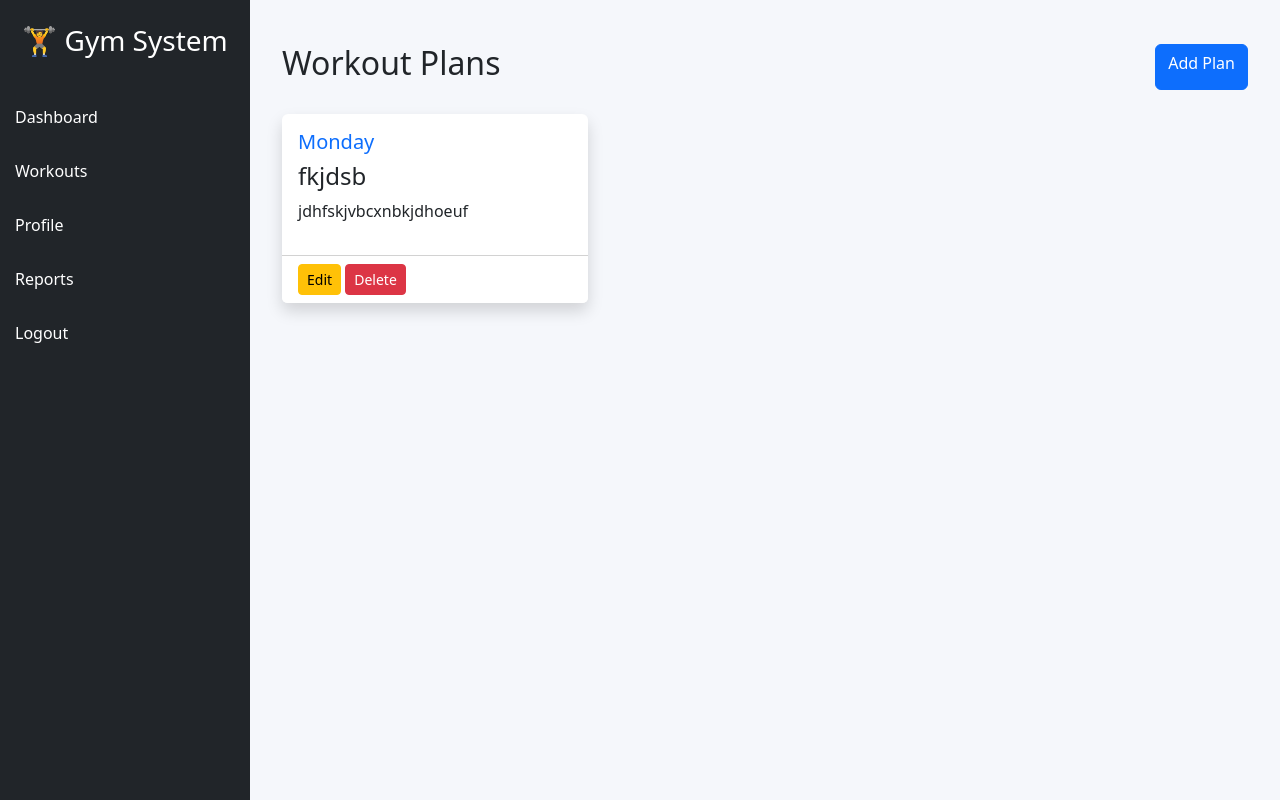
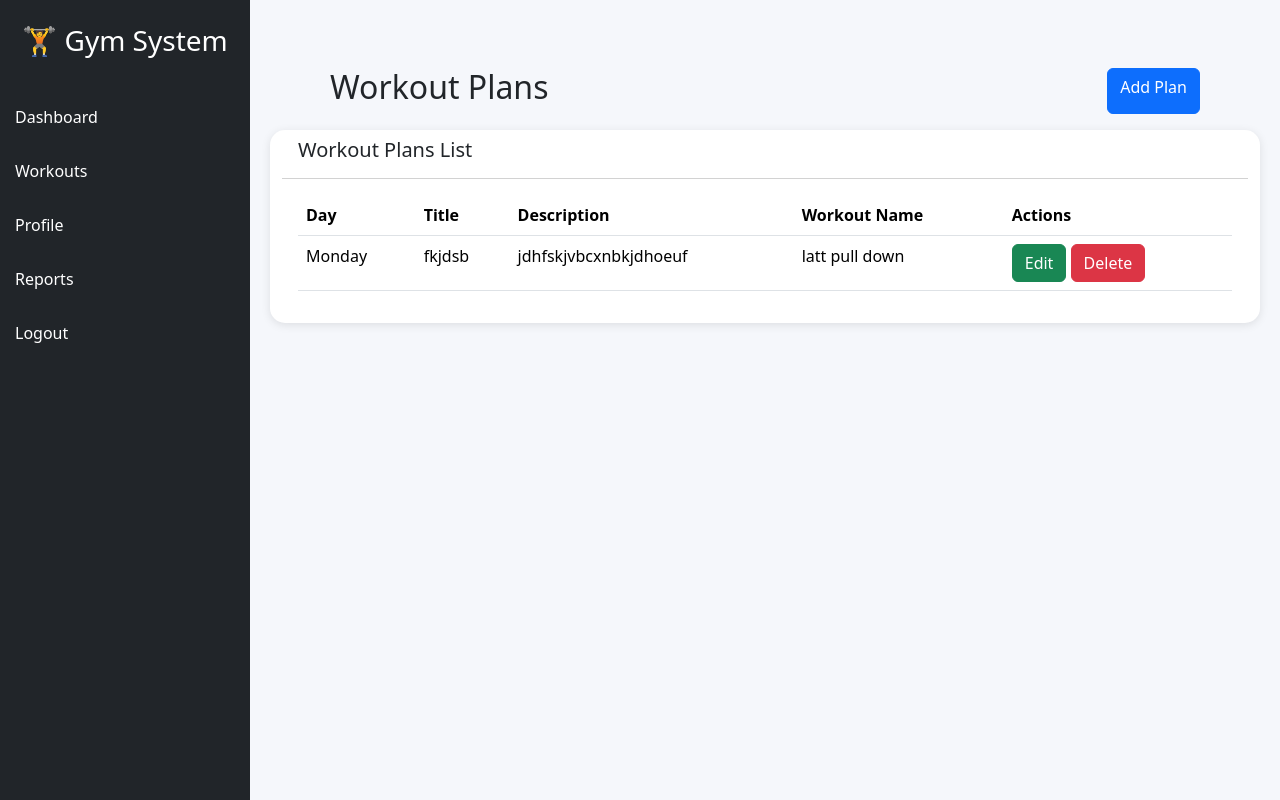
Before and after one commit to mrapannkhine0101/Gym-Project, a Django app: page /plan/list/ in a window 1280 px wide. Run offline with Django 5.2, Linux system fonts and the light colour scheme; a user stored in the database is signed in; data comes from the database, SQL or seed files in the repository; both versions use the stored data as it was after the commit.

Commit message:
added plan

```diff
--- a/templates/workout/add_workout.html
+++ b/templates/workout/add_workout.html
@@ -44,6 +44,7 @@
                 <button class="btn btn-success" type="submit">
                     Save Workout
                 </button>
+                <a href="{% url 'workout_list' %}" class="btn btn-danger">Cancel</a>
 
             </form>
 
--- a/templates/workout/edit_workout.html
+++ b/templates/workout/edit_workout.html
@@ -39,13 +39,12 @@
                     <label for="image" class="form-label">Image</label>
                     <input type="file" class="form-control" id="image" name="image" required>
                 </div> -->
-                <div class="form-control">
                      {{ form.as_p }}
-                </div>
 
                 <button class="btn btn-success" type="submit">
                     update
                 </button>
+                <a href="{% url 'workout_list' %}" class="btn btn-warning">Cancel</a>
 
             </form>
 
--- a/templates/workoutplan/plan_list.html
+++ b/templates/workoutplan/plan_list.html
@@ -4,7 +4,7 @@
 
 <div class="container mt-4">
 
-    <div class="d-flex justify-content-between mb-4">
+    <div class="d-flex justify-content-between mb-3 m-5">
         <h2>Workout Plans</h2>
 
         <a href="{% url 'add_plan' %}"
@@ -15,7 +15,7 @@
 
     <div class="row">
 
-        {% for plan in plans %}
+        <!-- {% for plan in plans %}
 
         <div class="col-md-4 mb-4">
 
@@ -63,8 +63,55 @@
 
         {% endfor %}
 
+    </div> -->
+
+
+
+    <div class="card table-card">
+
+        <div class="card-header bg-white">
+            <h5>Workout Plans List</h5>
+        </div>
+
+        <div class="card-body">
+
+            <table class="table">
+
+                <thead>
+                    <tr>
+                        <th>Day</th>
+                        <th>Title</th>
+                        <th>Description</th>
+                        <th>Workout Name</th>
+                        <th>Actions</th>
+                    </tr>
+                </thead>
+
+                <tbody>
+
+                    {% for plan in plans %}
+
+                    <tr>
+
+                        <td>{{ plan.day }}</td>
+                        <td>{{ plan.title }}</td>
+                        <td>{{ plan.description }}</td>
+                        <td>{{ plan.workout.workout_name }}</td>
+                        <td>
+                            <a href="" class="btn btn-success">Edit</a>
+                            <a href="" class="btn btn-danger">Delete</a>
+                        </td>
+                    </tr>
+
+                    {% endfor %}
+
+                </tbody>
+
+            </table>
+
+        </div>
+
     </div>
-
 </div>
 
 {% endblock %}
--- a/workout/views.py
+++ b/workout/views.py
@@ -57,30 +57,7 @@ def logout_view(request):
     logout(request)
     return redirect('login')
 
-@login_required(login_url='login')
-def workout_list(request):
-
-    query = request.GET.get('q')
-
-    workouts = Workout.objects.all()
-    category = request.GET.get('category')
-
-    if category:
-        workouts = workouts.filter(
-            category=category
-        )
-
-        if query:
-            workouts = workouts.filter(
-                Q(name__icontains=query)
-        )
-
-    return render(
-        request,
-        'workout/list.html',
-        {'workouts': workouts}
-    )
-
+# start dashboard
 @login_required(login_url='login')
 def dashboard(request):
     profile, created = Profile.objects.get_or_create(
@@ -109,7 +86,35 @@ def dashboard(request):
         'dashboard/dashboard.html',
         context
     )
+# end dashboard
 
+# start workout
+# @login_required(login_url='login')
+# def workout_list(request):
+
+#     query = request.GET.get('q')
+
+#     workouts = Workout.objects.all()
+#     category = request.GET.get('category')
+
+#     if category:
+#         workouts = workouts.filter(
+#             category=category
+#         )
+
+#         if query:
+#             workouts = workouts.filter(
+#                 Q(name__icontains=query)
+#         )
+
+#     return render(
+#         request,
+#         'workout/list.html',
+#         {'workouts': workouts}
+#     )
+
+# start workout
+# work list
 @login_required(login_url='login')
 def workout_list(request):
     workouts = Workout.objects.all()
@@ -119,6 +124,7 @@ def workout_list(request):
 
     return render(request, 'workout/workout_list.html', context)
 
+# workout add
 @login_required(login_url='login')
 def add_workout(request):
     if request.method == 'POST':
@@ -138,6 +144,7 @@ def add_workout(request):
         return redirect('workout_list')
     return render(request, 'workout/add_workout.html')
 
+# workout detail
 @login_required(login_url='login')
 def workout_detail(request,id):
 
@@ -145,6 +152,7 @@ def workout_detail(request,id):
 
     return render( request,'workout/detail.html', {'workout': workout})
 
+# edit workout
 @login_required(login_url='login')
 def edit_workout(request,pk):
     workout = Workout.objects.get(id=pk)
@@ -158,6 +166,7 @@ def edit_workout(request,pk):
 
     return render(request, 'workout/edit_workout.html', {'form':form})
 
+# delete workout
 @login_required(login_url='login')
 def delete_workout(request,id):
     workout = Workout.objects.get(id=id)
@@ -167,6 +176,10 @@ def delete_workout(request,id):
         return redirect('workout_list')
     return render(request, 'workout/delete_workout.html')
 
+# end workout
+
+# start profile
+# create profile
 @login_required(login_url='login')
 def create_profile(request):
     profiles = Profile.objects.all()
@@ -192,6 +205,7 @@ def create_profile(request):
         return redirect('profile')
     return render(request, 'profile/create_profile.html', {'profiles': profiles})
 
+# profile detail
 @login_required(login_url='login')
 def profile(request):
     profiles = Profile.objects.filter(user=request.user)
@@ -201,6 +215,7 @@ def profile(request):
         {'profiles': profiles}
     )
 
+@login_required(login_url='login')
 def edit_profile(request):
     profile = get_object_or_404(
         Profile,
@@ -219,6 +234,7 @@ def edit_profile(request):
 
     return render(request, 'profile/edit_profile.html', {'form': form})
 
+# delete profile account
 @login_required(login_url='login')
 def delete_account(request):
     if request.method == 'POST':
@@ -233,8 +249,9 @@ def delete_account(request):
 def add_plan(request):
     workouts = Workout.objects.all()
     if request.method == 'POST':
+
         form = WorkoutplanForm(request.POST)
-
+        print(form.is_valid())
         if form.is_valid():
 
             plan = form.save(commit=False)
@@ -243,20 +260,20 @@ def add_plan(request):
 
             return redirect('plan_list')
 
-
     else:
         form = WorkoutplanForm()
-    print(request.post)
+
     context = {
-        'workouts':workouts,
-        'form':form,
-    }
+            'workouts':workouts,
+            'form':form,
+        }
     return render(
         request,
         'workoutplan/add_plan.html',
         context
     )
 
+# plan list
 @login_required(login_url='login')
 def plan_list(request):
 
```
Also changed, not shown: templates/workout/detail.html (+4 -4 lines), templates/workoutplan/add_plan.html (+10 -10 lines), workout/forms.py (+9 -2 lines), db.sqlite3, media/workouts/8bb93e07437a2fd3bba6eefd567dc0e1.jpg (added).
